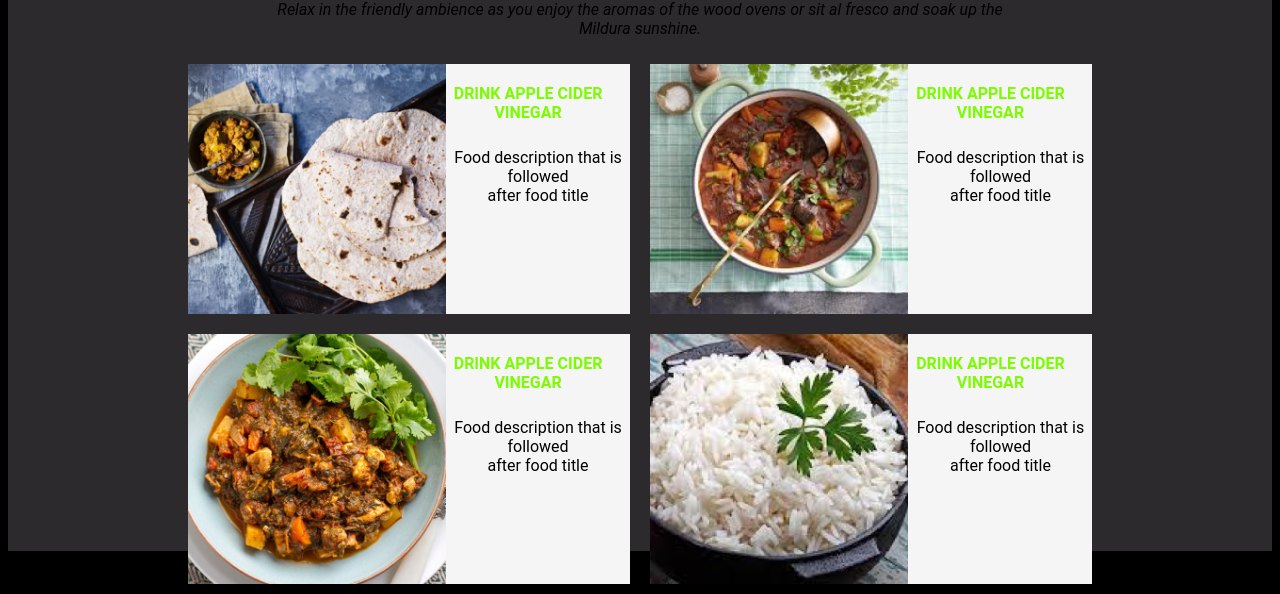
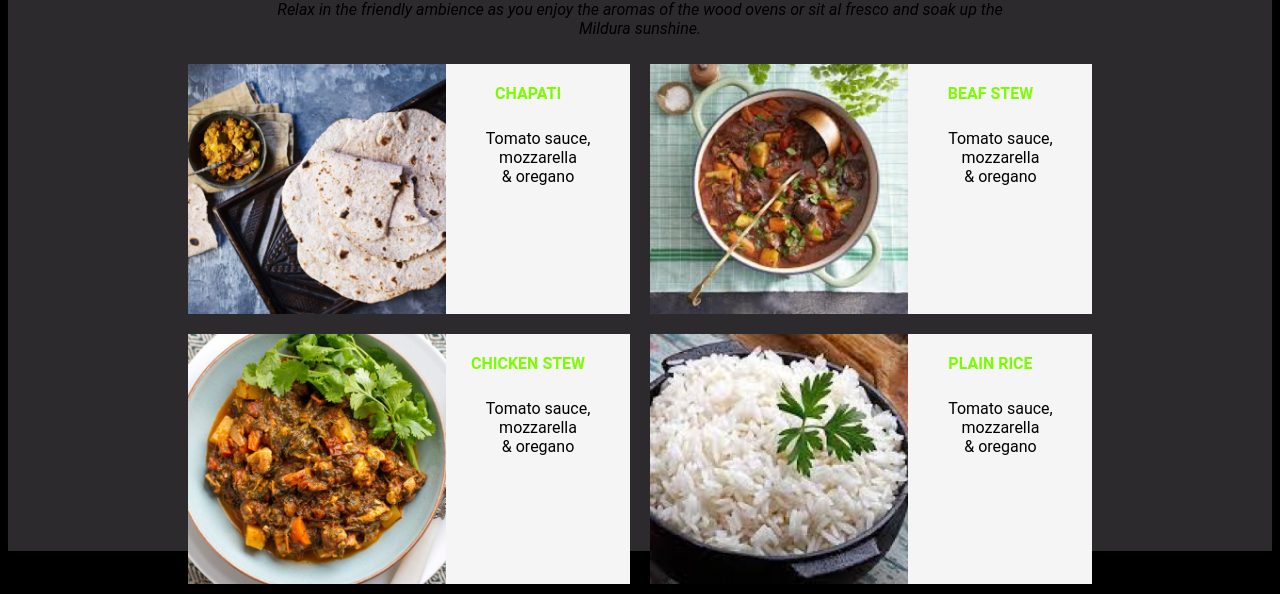
Before and after one commit to danknjoroge/Letuce-Eat, a plain HTML site: page index.html in a window 1280 px wide. Shown: the part 1833-2427 px from the top of the page. Drawn offline with Linux system fonts and the light colour scheme.

Commit message:
It will modify the text

```diff
--- a/index.html
+++ b/index.html
@@ -81,38 +81,38 @@ t
 
     <div class="cont">
         <div>
-            <h3><span style="color: orange;">Menu</span></h3>
-            <p><i> Unique wood fired pizzas or be temptedby our paste, antipasto, focaccias,salads and Bruschetta dishes. <br>
+            <h3><span style="color: orange; text-align: center;">Menu</span></h3>
+            <p style="text-align: center;"><i> Unique wood fired pizzas or be temptedby our paste, antipasto, focaccias,salads and Bruschetta dishes. <br>
                 Relax in the friendly ambience as you enjoy the aromas of the wood ovens or sit al fresco and soak up the <br>
                 Mildura sunshine.</i></p>
         </div>
         <div class="row1">
             <div class="card1">
                 <img src="images/image4.png" alt="" height="250px" style="padding-top: 21px;">
-                <h6>Drink Apple Cider Vinegar</h6>
-                <p>Food description that is followed <br>
-                after food title</p>
+                <h6>Chapati</h6>
+                <p>Tomato sauce, mozzarella<br>
+                & oregano</p>
             </div>
             <div class="card1">
                 <img src="images/iamge5.png" alt="" height="250px" style="padding-top: 21px;">
-                <h6>Drink Apple Cider Vinegar</h6>
-                <p>Food description that is followed <br>
-                after food title</p>
+                <h6>Beaf Stew</h6>
+                <p>Tomato sauce, mozzarella<br>
+                    & oregano</p>
             </div>
         </div>
 
         <div class="row1">
             <div class="card1">
                 <img src="images/image6.png" alt="" height="250px" style="padding-top: 21px;">
-                <h6>Drink Apple Cider Vinegar</h6>
-                <p>Food description that is followed <br>
-                after food title</p>
+                <h6>Chicken Stew</h6>
+                <p>Tomato sauce, mozzarella<br>
+                    & oregano</p>
             </div>
             <div class="card1">
                 <img src="images/image7.png" alt="" height="250px" style="padding-top: 21px;">
-                <h6>Drink Apple Cider Vinegar</h6>
-                <p>Food description that is followed <br>
-                after food title</p>
+                <h6>Plain Rice</h6>
+                <p>Tomato sauce, mozzarella<br>
+                    & oregano</p>
             </div>
         </div>
 
--- a/style.css
+++ b/style.css
@@ -64,9 +64,8 @@ main .welcome{
     text-align: center;
     margin: 0 auto;
 
+}
 
-
-}
 .row{
     display: flex;
 
@@ -113,6 +112,7 @@ img{
 }
 #review{
     color: white;
+    text-align: center;
 
 
 }
```
